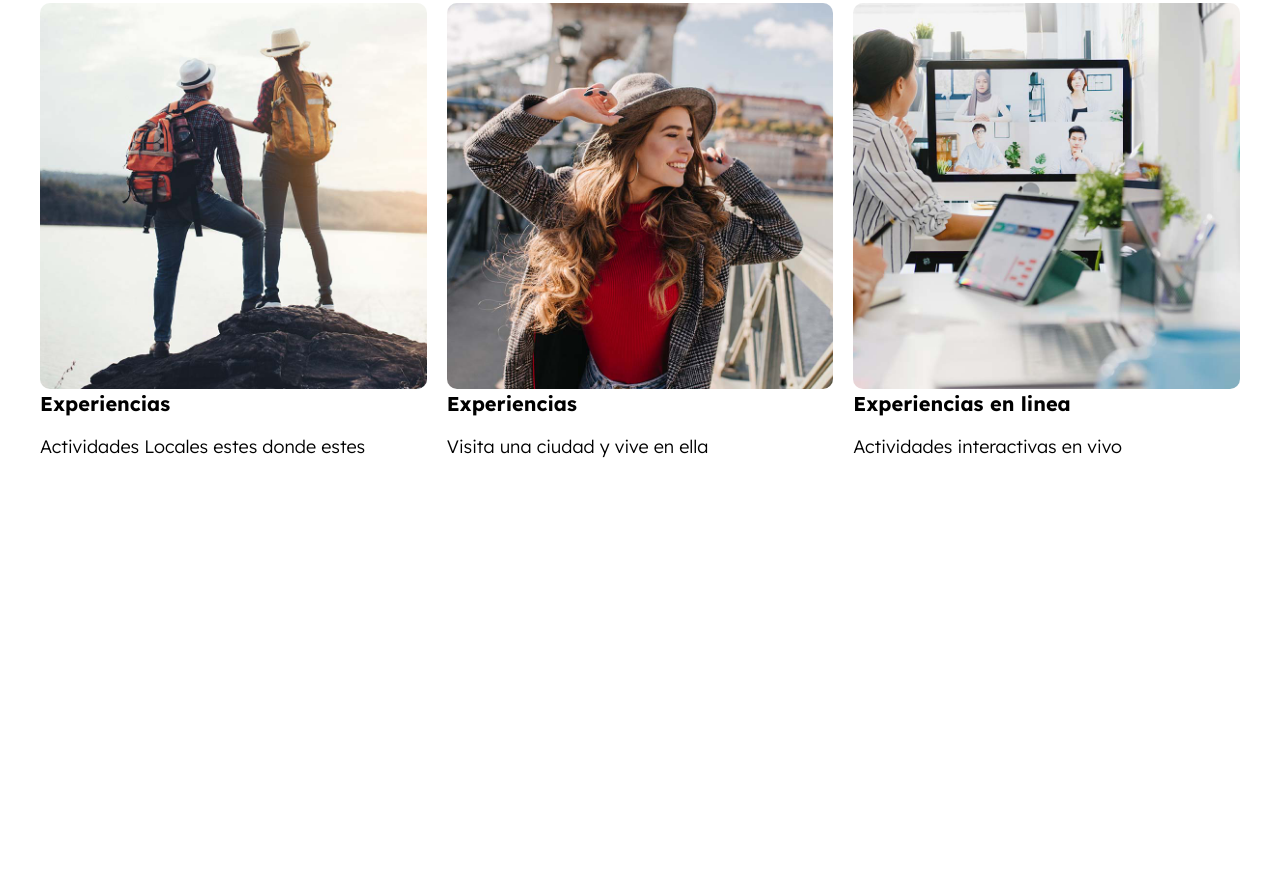
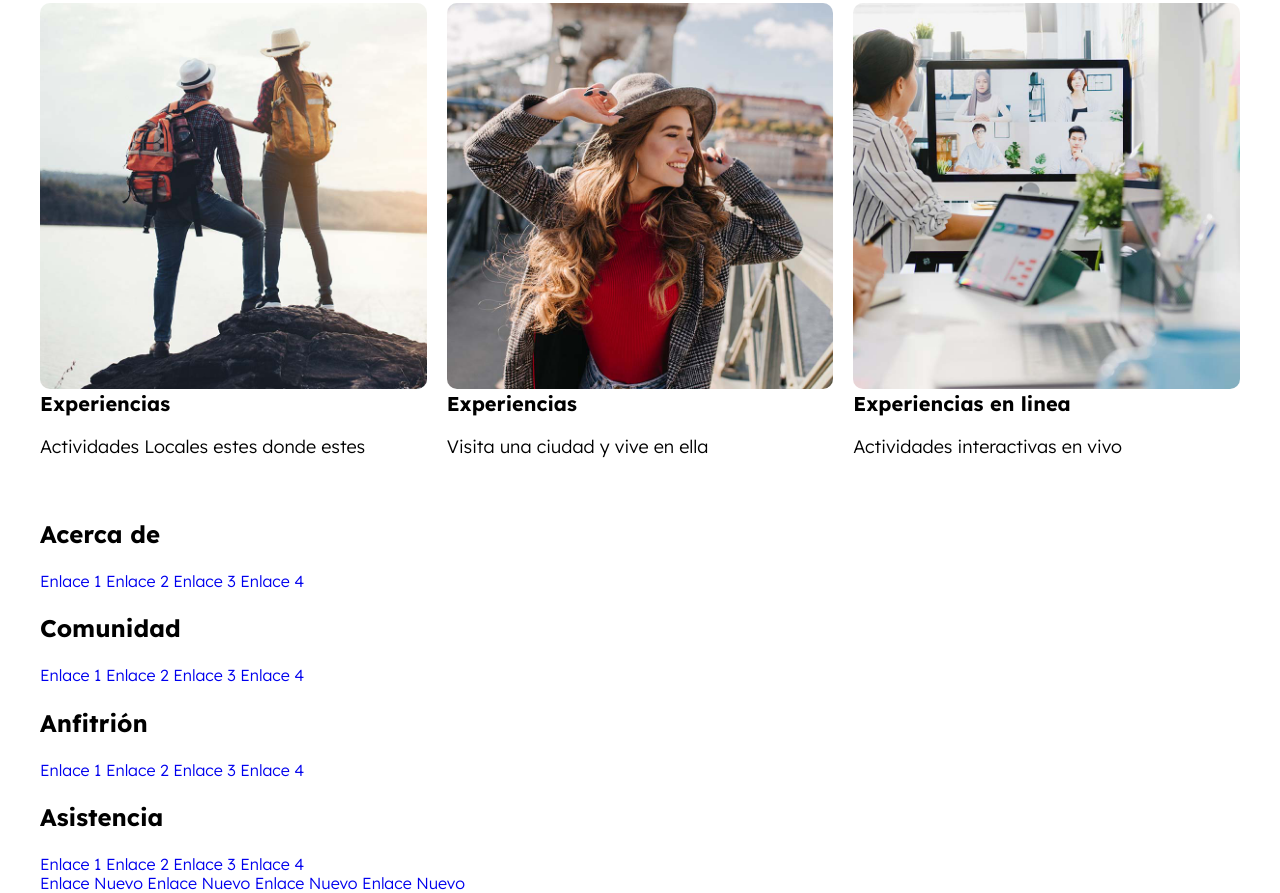
Before and after one commit to jimmy-bustillo/airbnb, a website: page index.html in a window 1280 px wide. Shown: the part 2332-3225 px from the top of the page. Before the commit the page ends 2828 px from the top, so only its background shows below. Drawn offline with nearby package versions, Linux system fonts and the light colour scheme; files that its build step writes are made by us from their sources; files whose address does not match are found by name.

Commit message:
agrega el footer

```diff
--- a/index.html
+++ b/index.html
@@ -231,7 +231,7 @@
       </div>
     </section>
 
-    <section class="experiencias contenedor seccion">
+    <main class="experiencias contenedor seccion">
       <h2 class="experiencias__heading">Descubre Experiencias</h2>
       <p class="experiencias__texto">
         Actividades únicas con expertos locales, en persona o en linea.
@@ -273,6 +273,67 @@
 
         <!-- .experiencia -->
       </div>
-    </section>
+    </main>
+
+    <footer class="footer">
+      <div class="footer__grid contenedor">
+        <div class="footer__widget">
+          <h3 class="footer__heading">Acerca de</h3>
+          <nav class="footer__menu">
+            <a class="footer__enlace" href="#">Enlace 1</a>
+            <a class="footer__enlace" href="#">Enlace 2</a>
+            <a class="footer__enlace" href="#">Enlace 3</a>
+            <a class="footer__enlace" href="#">Enlace 4</a>
+          </nav>
+        </div>
+
+        <div class="footer__widget">
+          <h3 class="footer__heading">Comunidad</h3>
+          <nav class="footer__menu">
+            <a class="footer__enlace" href="#">Enlace 1</a>
+            <a class="footer__enlace" href="#">Enlace 2</a>
+            <a class="footer__enlace" href="#">Enlace 3</a>
+            <a class="footer__enlace" href="#">Enlace 4</a>
+          </nav>
+        </div>
+
+        <div class="footer__widget">
+          <h3 class="footer__heading">Anfitrión</h3>
+          <nav class="footer__menu">
+            <a class="footer__enlace" href="#">Enlace 1</a>
+            <a class="footer__enlace" href="#">Enlace 2</a>
+            <a class="footer__enlace" href="#">Enlace 3</a>
+            <a class="footer__enlace" href="#">Enlace 4</a>
+          </nav>
+        </div>
+
+        <div class="footer__widget">
+          <h3 class="footer__heading">Asistencia</h3>
+          <nav class="footer__menu">
+            <a class="footer__enlace" href="#">Enlace 1</a>
+            <a class="footer__enlace" href="#">Enlace 2</a>
+            <a class="footer__enlace" href="#">Enlace 3</a>
+            <a class="footer__enlace" href="#">Enlace 4</a>
+          </nav>
+        </div>
+      </div>
+
+      <div class="footer__barra contenedor">
+        <nav class="footer__barraNav">
+          <a class="footer__enlace footer__enlace--barra" href="#"
+            >Enlace Nuevo</a
+          >
+          <a class="footer__enlace footer__enlace--barra" href="#"
+            >Enlace Nuevo</a
+          >
+          <a class="footer__enlace footer__enlace--barra" href="#"
+            >Enlace Nuevo</a
+          >
+          <a class="footer__enlace footer__enlace--barra" href="#"
+            >Enlace Nuevo</a
+          >
+        </nav>
+      </div>
+    </footer>
   </body>
 </html>
```
